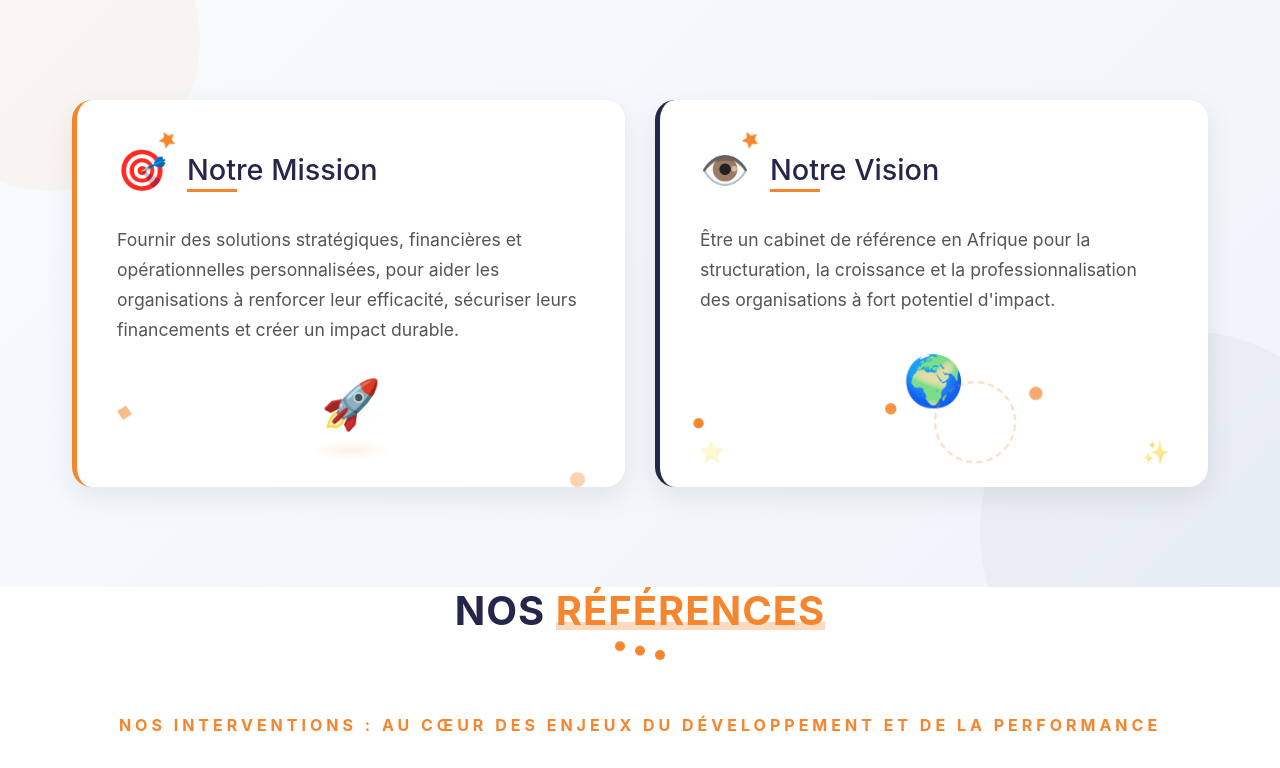
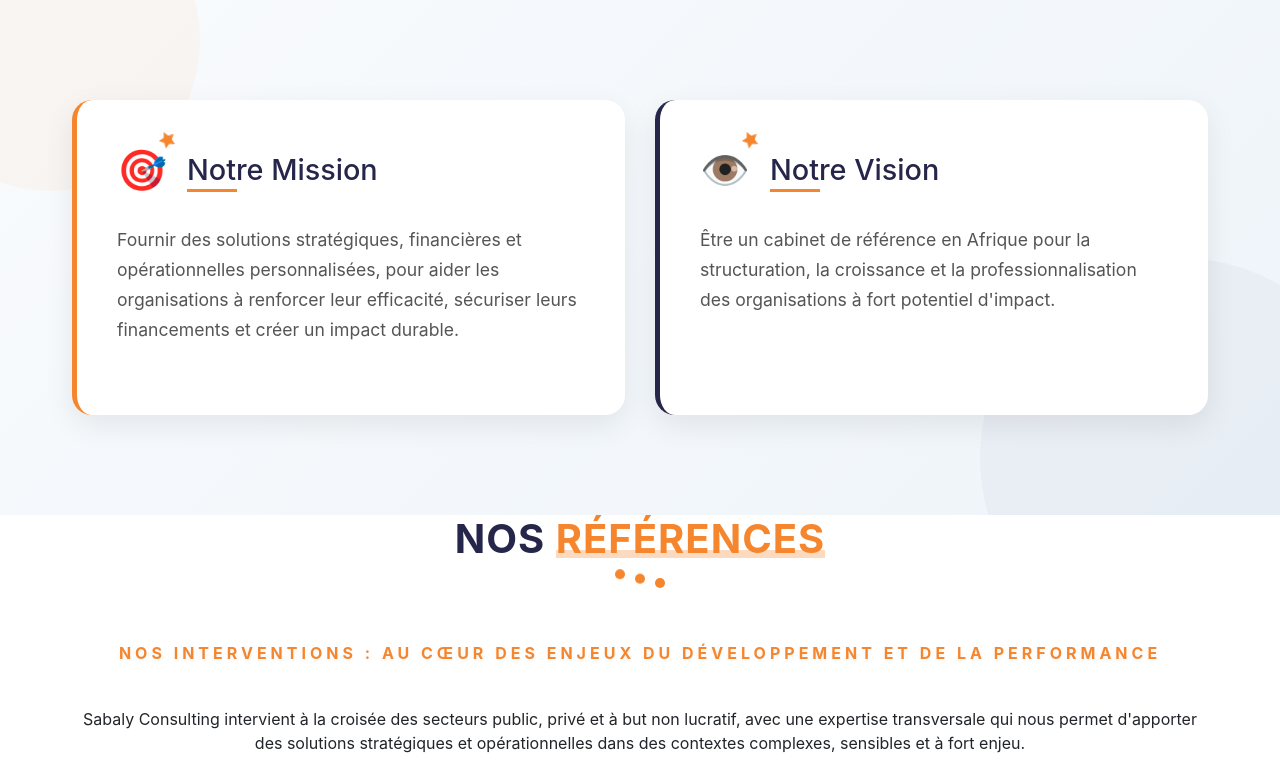
Before and after one commit to thiamyoussouph/sabalyconsulting, a plain HTML site: page index.html in a window 1280 px wide. Shown: the part 2697-3465 px from the top of the page. Drawn offline with Linux system fonts and the light colour scheme.

Commit message:
gestion des icones

```diff
--- a/index.html
+++ b/index.html
@@ -550,16 +550,16 @@
           </div>
           <div class="mv-fun-content">
             <p>Fournir des solutions stratégiques, financières et opérationnelles personnalisées, pour aider les organisations à renforcer leur efficacité, sécuriser leurs financements et créer un impact durable.</p>
-            <div class="mission-rocket">
-              🚀
+            <!-- <div class="mission-rocket">
+
               <div class="rocket-trail"></div>
-            </div>
+            </div> -->
           </div>
-          <div class="mv-fun-footer">
+          <!-- <div class="mv-fun-footer">
             <div class="confetti"></div>
             <div class="confetti"></div>
             <div class="confetti"></div>
-          </div>
+          </div> -->
         </div>
 
         <!-- Vision Card -->
@@ -573,19 +573,19 @@
           </div>
           <div class="mv-fun-content">
             <p>Être un cabinet de référence en Afrique pour la structuration, la croissance et la professionnalisation des organisations à fort potentiel d'impact.</p>
-            <div class="vision-globe">
-              🌍
-              <div class="globe-ring"></div>
+            <!-- <div class="vision-globe"> -->
+
+              <!-- <div class="globe-ring"></div>
               <div class="impact-point" style="--delay: 0s"></div>
               <div class="impact-point" style="--delay: 0.5s"></div>
               <div class="impact-point" style="--delay: 1s"></div>
-            </div>
-          </div>
-          <div class="mv-fun-footer">
+            </div> -->
+          <!-- </div> -->
+          <!-- <div class="mv-fun-footer">
             <div class="star">⭐</div>
             <div class="star">🌟</div>
             <div class="star">✨</div>
-          </div>
+          </div> -->
         </div>
       </div>
     </div>
```
